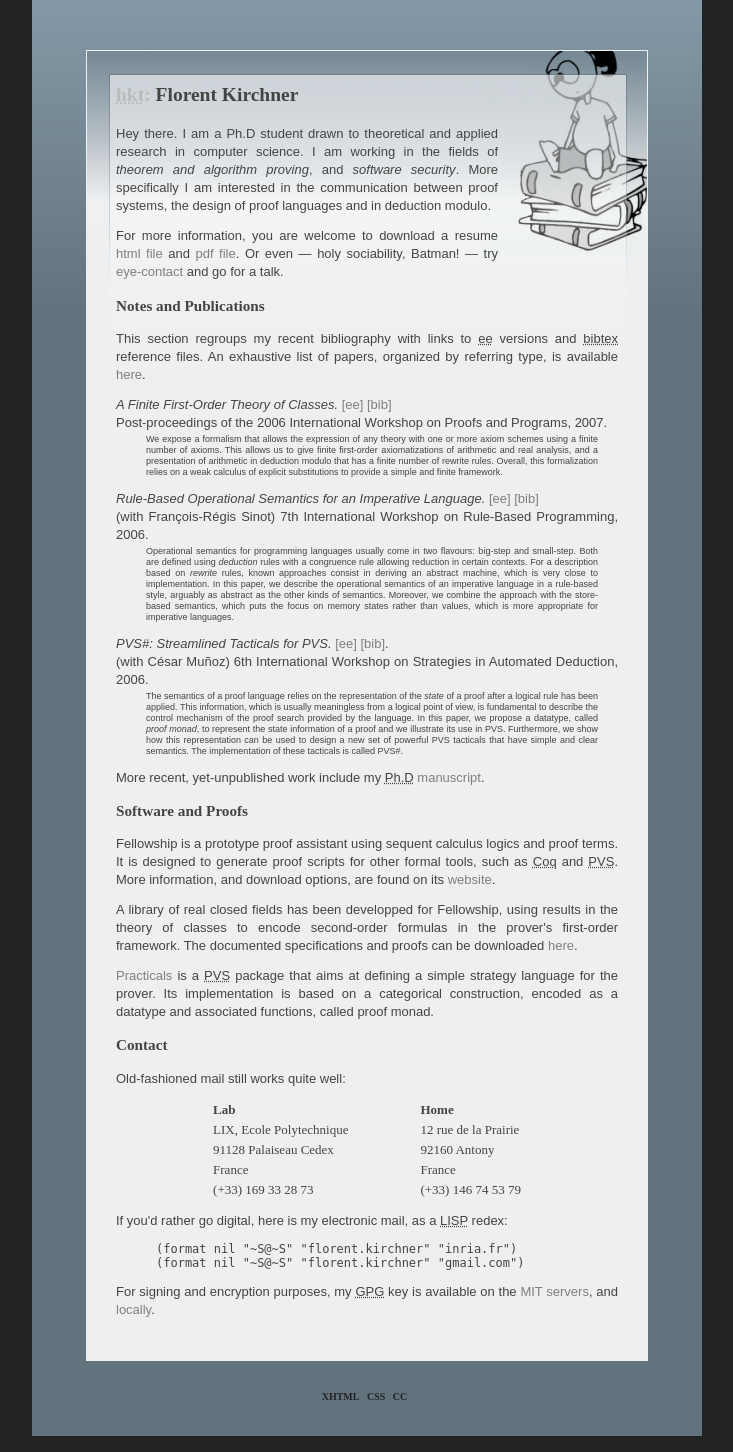
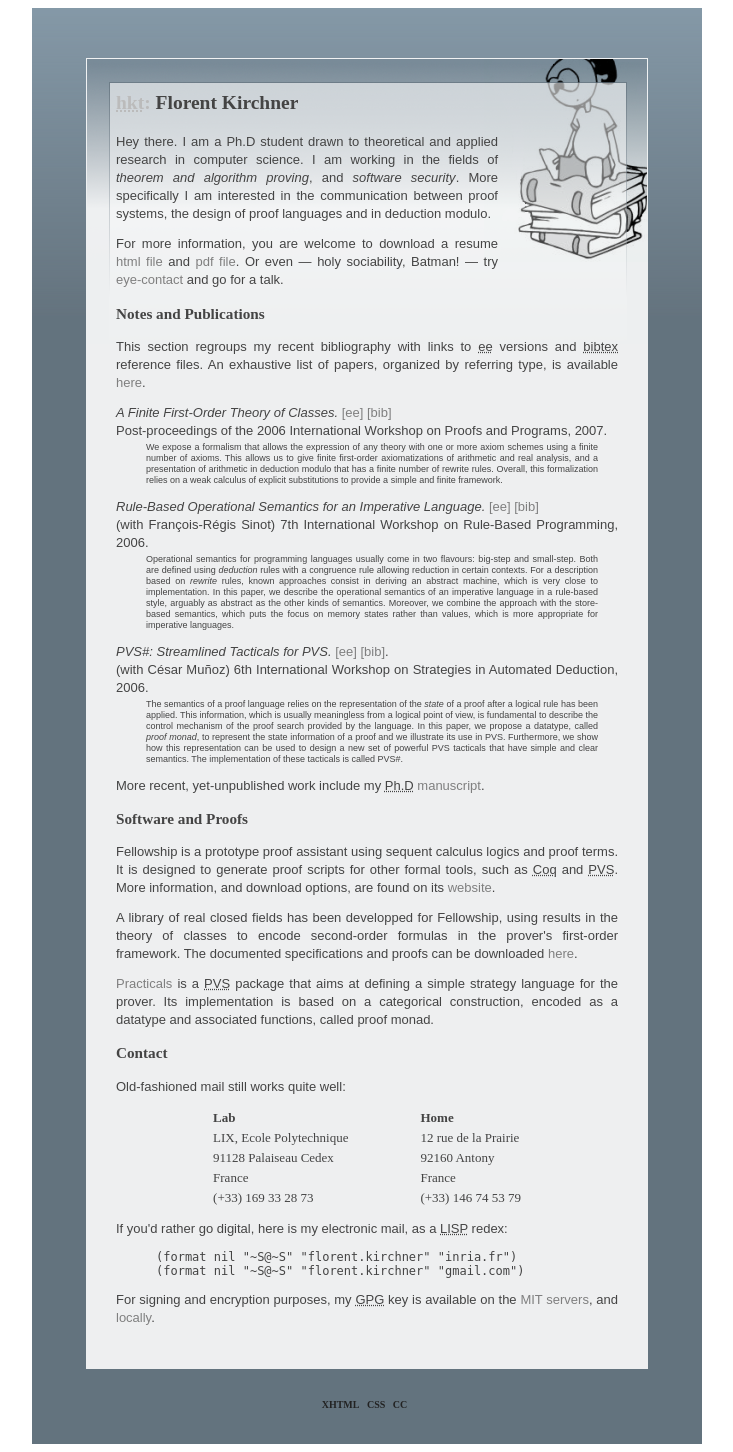
Before and after one commit to fkirchner/Webpage, a PHP site: page /index.html in a window 1280 px wide. Shown: the whole page, without its empty margins (273-1006 px from the left). Run offline with PHP 8.4, Linux system fonts and the light colour scheme.

```diff
--- a/style.css
+++ b/style.css
@@ -3,9 +3,9 @@
 /* This file borrows from various Zen Garden designs */
 
 body {
-  background:		#222 no-repeat top left;
-  background-attachment:fixed;
-  margin:		0;
+  background:		#222 /*no-repeat top left;*/
+  /*background-attachment:fixed;*/
+  margin:		0px;
   font:			normal 13px/18px serif;
 }
 
```
